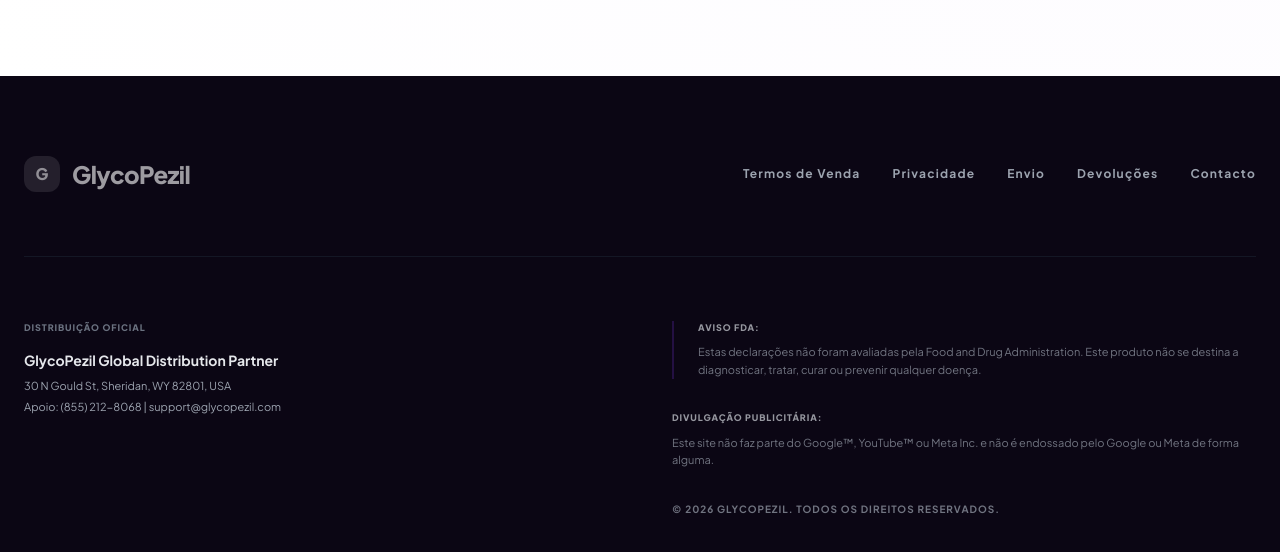
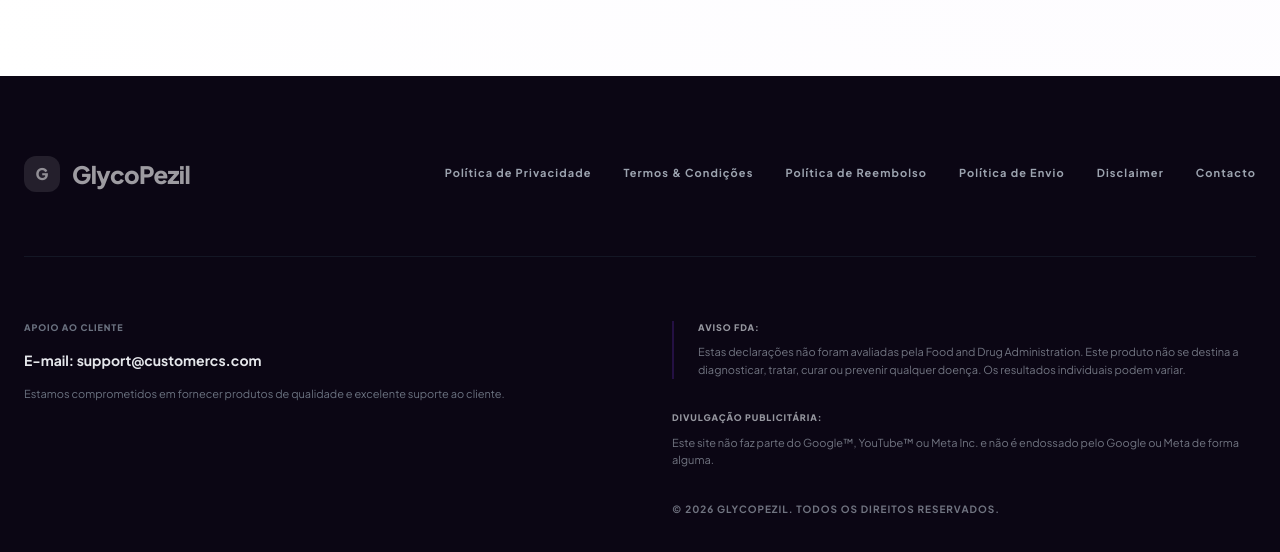
Before and after one commit to tainarapavesi9-lab/BloodSugarMethod, a plain HTML site: page index.html in a window 1280 px wide. Shown: the part 854-1406 px from the top of the page. Drawn offline with nearby package versions, Linux system fonts and the light colour scheme.

Commit message:
Update index.html

```diff
--- a/index.html
+++ b/index.html
@@ -115,7 +115,7 @@
         PORTES GRÁTIS EM TODAS AS ENCOMENDAS HOJE!
     </div>
 
-    <!-- Header com Alinhamento Refinado -->
+    <!-- Header -->
     <header class="sticky top-0 bg-white/90 backdrop-blur-lg z-40 border-b border-gray-100">
         <div class="container mx-auto px-6 py-4 flex justify-between items-center max-w-7xl">
             <div class="flex items-center gap-3">
@@ -129,12 +129,11 @@
     </header>
 
     <main>
-        <!-- SECÇÃO HERO COM FORMATAÇÃO MELHORADA -->
+        <!-- SECÇÃO HERO -->
         <section id="order" class="hero-gradient overflow-hidden min-h-[85vh] flex items-center">
             <div class="container mx-auto px-6 py-12 md:py-24 max-w-7xl">
                 <div class="flex flex-col lg:grid lg:grid-cols-12 lg:items-center gap-12 md:gap-20">
 
-                    <!-- 1. CONTEÚDO TEXTUAL (7 COLUNAS EM DESKTOP) -->
                     <div class="w-full text-center lg:text-left reveal lg:col-span-7">
                         <div class="inline-flex items-center gap-2 bg-purple-50 px-5 py-2 rounded-full border border-purple-100 mb-8 mx-auto lg:mx-0">
                             <div class="flex text-amber-400">
@@ -155,7 +154,6 @@
                             Descubra uma forma natural de apoiar o conforto interno e o equilíbrio quotidiano. A nossa fórmula avançada foi concebida para promover uma função saudável e ajudá-lo a manter-se vitalizado.
                         </p>
 
-                        <!-- CAIXA CTA INTEGRADA NO FLOW -->
                         <div class="max-w-md mx-auto lg:mx-0">
                             <div class="space-y-4">
                                 <a href="https://6pcb7.doctorimpact.com/l" class="cta-btn flex items-center justify-between bg-brand-primary text-white px-8 py-5 rounded-2xl font-extrabold group text-base md:text-lg">
@@ -178,20 +176,16 @@
                         </div>
                     </div>
 
-                    <!-- 2. IMAGEM DO PRODUTO (5 COLUNAS EM DESKTOP) -->
                     <div class="w-full flex justify-center lg:justify-end reveal lg:col-span-5 mt-8 lg:mt-0">
                         <div class="relative group">
-                            <!-- Efeito de Aura em Camadas -->
                             <div class="absolute inset-0 bg-brand-primary/20 rounded-full scale-110 blur-3xl opacity-30 group-hover:opacity-50 transition-opacity"></div>
                             <div class="absolute inset-0 bg-brand-secondary/40 rounded-full scale-75 blur-2xl opacity-40"></div>
 
-                            <!-- Imagem Principal -->
                             <img src="images/glycopezil.png"
                                  alt="GlycoPezil Suplemento"
                                  class="relative z-10 w-full max-w-[320px] md:max-w-[480px] h-auto drop-shadow-[0_35px_35px_rgba(0,0,0,0.15)] animate-float"
                                  onerror="this.style.display='none'; this.nextElementSibling.style.display='flex'">
 
-                            <!-- Fallback UI elegante -->
                             <div class="hidden relative z-10 w-[260px] md:w-[400px] aspect-[3/4] bg-white rounded-[3rem] shadow-2xl items-center justify-center p-12 border border-purple-50 animate-float">
                                 <div class="text-center">
                                     <div class="w-28 h-28 md:w-44 md:h-44 bg-brand-primary/5 rounded-full mx-auto flex items-center justify-center mb-8">
@@ -209,19 +203,21 @@
         </section>
     </main>
 
-    <!-- Footer com Espaçamento Ajustado -->
+    <!-- Footer com Alinhamento Otimizado -->
     <footer class="bg-[#0b0614] text-gray-400 py-20">
-        <div class="container mx-auto px-6 max-w-7xl">
-            <div class="flex flex-col md:flex-row justify-between items-start md:items-center gap-12 mb-16">
+        <div class="container mx-auto px-6 max-w-7xl text-center md:text-left">
+            <div class="flex flex-col md:flex-row justify-between items-center md:items-center gap-10 mb-16">
                 <div class="flex items-center gap-3">
                     <div class="w-9 h-9 bg-white/10 rounded-xl flex items-center justify-center text-white/50 font-black">G</div>
                     <span class="font-extrabold text-2xl tracking-tight text-white/60">GlycoPezil</span>
                 </div>
-                <nav class="flex flex-wrap gap-x-8 gap-y-4 text-[12px] font-bold uppercase tracking-widest">
-                    <button onclick="openModal('terms')" class="hover:text-white transition-colors">Termos de Venda</button>
-                    <button onclick="openModal('privacy')" class="hover:text-white transition-colors">Privacidade</button>
-                    <button onclick="openModal('shipping')" class="hover:text-white transition-colors">Envio</button>
-                    <button onclick="openModal('returns')" class="hover:text-white transition-colors">Devoluções</button>
+                <!-- Links Ordenados Conforme Solicitado -->
+                <nav class="flex flex-wrap justify-center gap-x-8 gap-y-4 text-[11px] font-bold uppercase tracking-widest">
+                    <button onclick="openModal('privacy')" class="hover:text-white transition-colors">Política de Privacidade</button>
+                    <button onclick="openModal('terms')" class="hover:text-white transition-colors">Termos & Condições</button>
+                    <button onclick="openModal('returns')" class="hover:text-white transition-colors">Política de Reembolso</button>
+                    <button onclick="openModal('shipping')" class="hover:text-white transition-colors">Política de Envio</button>
+                    <button onclick="openModal('disclaimer')" class="hover:text-white transition-colors">Disclaimer</button>
                     <button onclick="openModal('contact')" class="hover:text-white transition-colors">Contacto</button>
                 </nav>
             </div>
@@ -229,16 +225,15 @@
             <div class="grid grid-cols-1 lg:grid-cols-2 gap-16 text-[11px] border-t border-gray-800/50 pt-16">
                 <div class="space-y-6">
                     <div>
-                        <p class="text-gray-500 uppercase font-black text-[9px] mb-4 tracking-widest">Distribuição Oficial</p>
-                        <p class="font-bold text-gray-200 text-sm">GlycoPezil Global Distribution Partner</p>
-                        <p class="mt-2">30 N Gould St, Sheridan, WY 82801, USA</p>
-                        <p class="mt-1">Apoio: (855) 212-8068 | <span class="text-brand-secondary">support@glycopezil.com</span></p>
+                        <p class="text-gray-500 uppercase font-black text-[9px] mb-4 tracking-widest">Apoio ao Cliente</p>
+                        <p class="font-bold text-gray-200 text-sm">E-mail: support@customercs.com</p>
+                        <p class="mt-4 text-gray-500">Estamos comprometidos em fornecer produtos de qualidade e excelente suporte ao cliente.</p>
                     </div>
                 </div>
                 <div class="space-y-8 leading-relaxed opacity-70">
                     <p class="border-l-2 border-brand-primary pl-6">
                         <strong class="text-gray-300 block mb-2 uppercase text-[9px] tracking-widest font-black">Aviso FDA:</strong>
-                        Estas declarações não foram avaliadas pela Food and Drug Administration. Este produto não se destina a diagnosticar, tratar, curar ou prevenir qualquer doença.
+                        Estas declarações não foram avaliadas pela Food and Drug Administration. Este produto não se destina a diagnosticar, tratar, curar ou prevenir qualquer doença. Os resultados individuais podem variar.
                     </p>
                     <p>
                         <strong class="text-gray-300 block mb-2 uppercase text-[9px] tracking-widest font-black">Divulgação Publicitária:</strong>
@@ -272,10 +267,8 @@
     </div>
 
     <script>
-        // Inicializar ícones
         feather.replace();
 
-        // Animações ao Scroll
         function initAnimations() {
             const observerOptions = { threshold: 0.1 };
             const observer = new IntersectionObserver((entries) => {
@@ -288,13 +281,31 @@
             document.querySelectorAll('.reveal').forEach(el => observer.observe(el));
         }
 
-        // Gestão de Modais
         const modalData = {
-            terms: { title: "Termos de Venda", content: "<h4>1. Uso do Website</h4><p>Deve ter pelo menos a idade de maioridade no seu estado de residência para usar este site. Os produtos destinam-se apenas a uso pessoal.</p><h4>2. Distribuição</h4><p>Somos um distribuidor autorizado da fórmula GlycoPezil. A revenda é proibida.</p><h4>3. Isenção de Responsabilidade</h4><p>As declarações não foram avaliadas pela FDA. Os produtos não substituem o aconselhamento médico profissional.</p>" },
-            privacy: { title: "Política de Privacidade", content: "<h4>Recolha de Dados</h4><p>Recolhemos informações de encomenda para processar a sua compra. O pagamento é processado por entidades em conformidade com PCI.</p><h4>Os Seus Direitos</h4><p>Pode solicitar a eliminação ou acesso aos dados a qualquer momento contactando o nosso email de suporte.</p>" },
-            shipping: { title: "Política de Envio", content: "<h4>Entrega</h4><p>As encomendas são enviadas em 2-3 dias úteis. A entrega demora normalmente 5-8 dias úteis. Receberá um número de rastreio por email.</p>" },
-            returns: { title: "Política de Devoluções", content: "<h4>Garantia de 60 Dias</h4><p>Os reembolsos requerem a devolução de todos os recipientes. Contacte support@glycopezil.com para obter um comprovativo de devolução antes do envio.</p>" },
-            contact: { title: "Contacte-nos", content: "<div class='text-center py-6'><p class='font-black text-3xl text-brand-primary mb-2'>(855) 212-8068</p><p class='text-gray-500 mb-8 text-lg font-bold'>support@glycopezil.com</p><p class='text-[10px] uppercase font-black tracking-widest text-gray-400'>Segunda – Domingo: 8:00 AM – 5:00 PM EST</p></div>" }
+            terms: {
+                title: "Termos e Condições",
+                content: "<h4>Uso do Website</h4><p>Ao aceder e utilizar este website, concorda em cumprir e estar vinculado aos seguintes termos e condições. A informação fornecida é apenas para fins informativos gerais e não constitui aconselhamento médico.</p><h4>Isenção de Responsabilidade Médica</h4><p>Os produtos oferecidos são suplementos alimentares e não se destinam a diagnosticar, tratar, curar ou prevenir qualquer doença. Deve consultar um profissional de saúde qualificado antes de usar qualquer suplemento, especialmente se estiver grávida, a amamentar ou a tomar medicação.</p><h4>Encomendas e Exatidão</h4><p>Reservamo-nos o direito de recusar ou cancelar qualquer encomenda por motivos de disponibilidade, erros de preço ou atividade suspeita.</p>"
+            },
+            privacy: {
+                title: "Política de Privacidade",
+                content: "<h4>Recolha de Informação</h4><p>Recolhemos informações pessoais como nome, e-mail e dados de faturação para processar encomendas e fornecer suporte. Não vendemos nem partilhamos as suas informações com terceiros, exceto o necessário para completar transações.</p><h4>Segurança</h4><p>Todas as transações são processadas através de sistemas de pagamento seguros para proteger a sua informação pessoal.</p>"
+            },
+            shipping: {
+                title: "Política de Envio",
+                content: "<h4>Processamento</h4><p>As encomendas são processadas no prazo de 1 a 3 dias úteis após a confirmação do pagamento. Os tempos de entrega variam conforme a localização e a transportadora.</p><h4>Rastreio</h4><p>Os clientes receberão informações de rastreio assim que a encomenda for enviada. Taxas e estimativas de entrega são exibidas no checkout.</p>"
+            },
+            returns: {
+                title: "Política de Reembolso",
+                content: "<h4>Garantia de 60 Dias</h4><p>Apoiamos a qualidade dos nossos produtos. Pode solicitar um reembolso no prazo de 60 dias a partir da data de compra.</p><h4>Condições de Elegibilidade</h4><p>Para ser elegível para um reembolso, os clientes devem utilizar o produto por pelo menos 30 dias antes de submeter um pedido. Isso permite tempo suficiente para avaliar devidamente os resultados.</p><h4>Processo</h4><p>Contacte a nossa equipa de suporte para iniciar o processo. Assim que os itens devolvidos forem recebidos e inspecionados, o reembolso será processado no método de pagamento original.</p>"
+            },
+            disclaimer: {
+                title: "Disclaimer / Aviso Legal",
+                content: "<h4>FDA</h4><p>As declarações contidas neste website não foram avaliadas pela Food and Drug Administration. Este produto não se destina a diagnosticar, tratar, curar ou prevenir qualquer doença.</p><h4>Resultados</h4><p>Os resultados individuais podem variar. A informação aqui contida não substitui a consulta com um profissional de saúde qualificado.</p>"
+            },
+            contact: {
+                title: "Contacto",
+                content: "<div class='text-center py-6'><p class='font-black text-2xl text-brand-primary mb-2'>Suporte ao Cliente</p><p class='text-gray-500 mb-8 text-lg font-bold'>support@customercs.com</p><p class='text-[10px] uppercase font-black tracking-widest text-gray-400'>Estamos aqui para ajudar com qualquer questão sobre a sua encomenda.</p></div>"
+            }
         };
 
         function openModal(type) {
@@ -310,7 +321,6 @@
             document.body.style.overflow = 'auto';
         }
 
-        // Eventos Globais
         document.addEventListener('keydown', (e) => { if (e.key === 'Escape') closeModal(); });
         window.addEventListener('DOMContentLoaded', initAnimations);
     </script>
```
